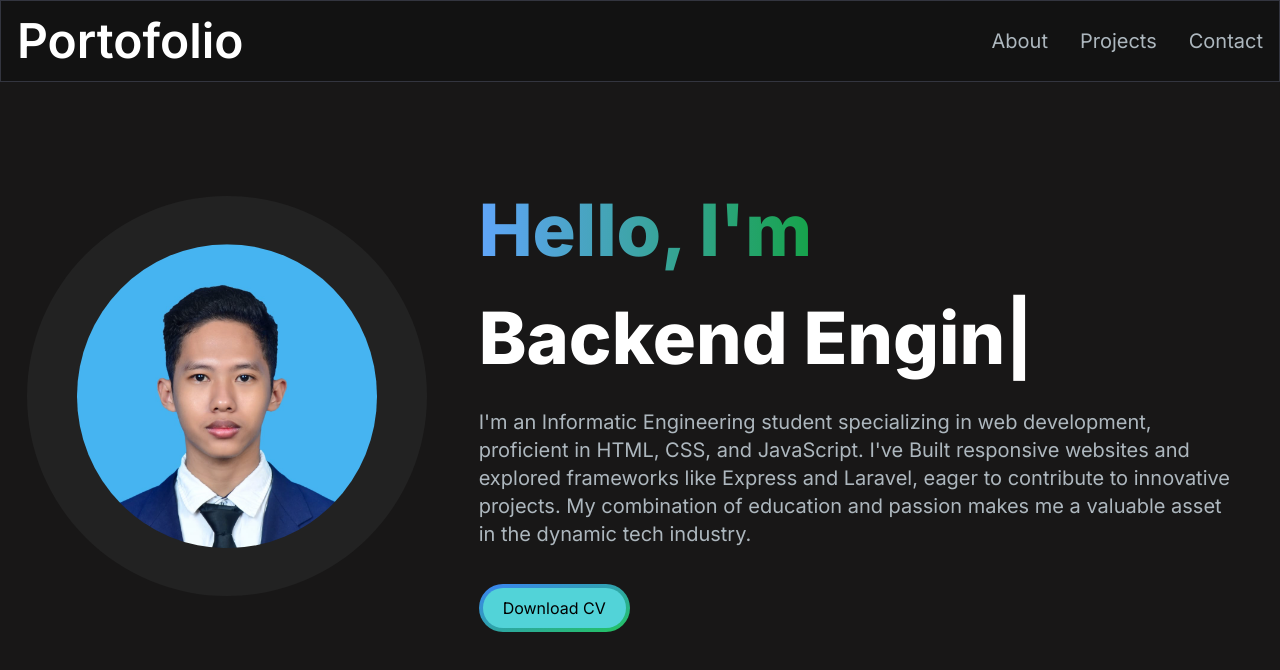
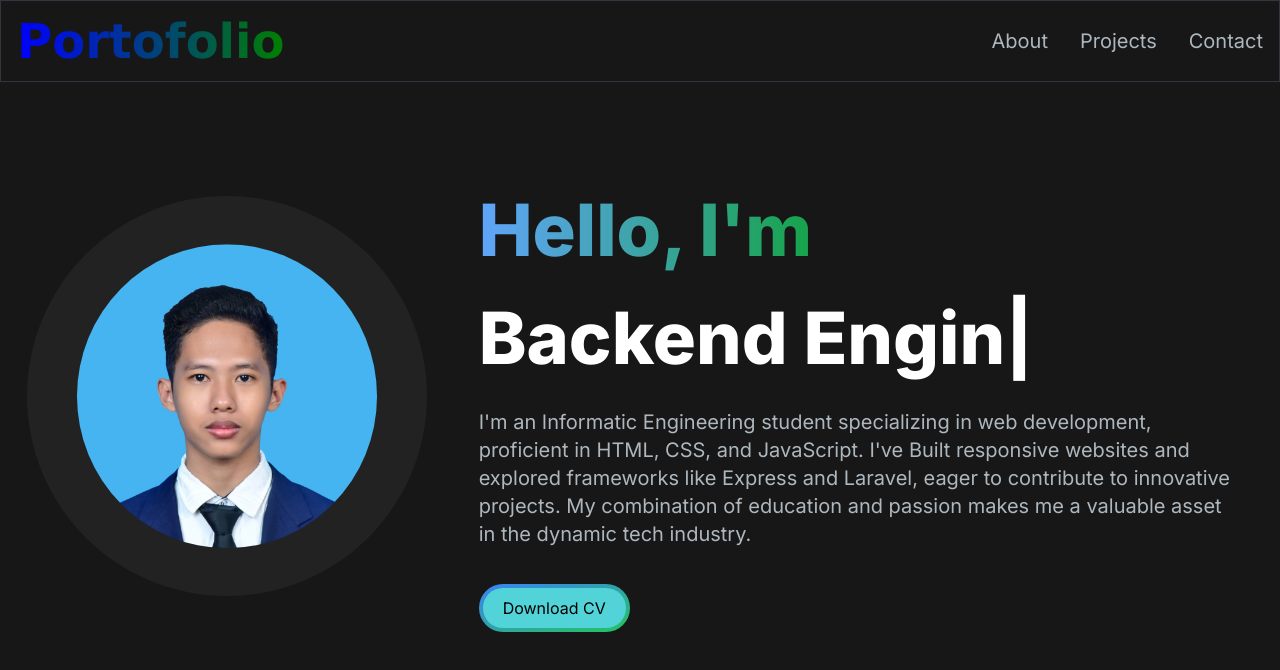
Before and after one commit to Vangzbill/Web_Portofolio, a Next.js app: page / in a window 1280 px wide. Shown: the top 670 px of the page. Built offline with nearby package versions, Linux system fonts and the light colour scheme.

Commit message:
edit style navbar

```diff
--- a/next.config.js
+++ b/next.config.js
@@ -1,13 +1,4 @@
 /** @type {import('next').NextConfig} */
-const nextConfig = {
-    css : {
-        modules: true,
-        loaderOptions: {
-            localIdentName: '[local]_[hash:base64:5]'
-        }
-    },
-    reactStrictMode: true,
-
-}
+const nextConfig = {}
 
 module.exports = nextConfig
--- a/src/app/components/Navbar.jsx
+++ b/src/app/components/Navbar.jsx
@@ -4,7 +4,6 @@ import React, { useState } from "react";
 import NavLink from "./NavLink";
 import { BanIcon, XIcon } from "@heroicons/react/solid";
 import MenuOverlay from "./MenuOverlay";
-import "@fontsource/nunito";
 
 const navLinks = [
   {
@@ -25,19 +24,20 @@ const Navbar = () => {
   const [navbarOpen, setNavbarOpen] = useState(false);
 
   return (
-    <nav className="fixed mx-auto border border-[#33353F] top-0 left-0 right-0 z-10 bg-[#121212] bg-opacity-100">
+    <nav className="fixed mx-auto border border-[#33353F] top-0 left-0 right-0 z-10 bg-[#181717] bg-opacity-100">
 
 
       <div className="flex container lg:py-4 flex-wrap items-center justify-between mx-auto px-4 py-2">
         <Link
           href={"/"}
-          className="text-2xl md:text-5xl text-white font-semibold font-custom"
+          style={{
+            backgroundImage: "linear-gradient(to right, blue, green)",
+            WebkitBackgroundClip: "text",
+            color: "transparent",
+            fontFamily: "Geneva",
+          }}
+          className="text-2xl md:text-5xl font-semibold"
         >
-            <style jsx>{`
-            .font-custom {
-            font-family: 'Nunito', Verdana, Geneva, Tahoma, sans-serif;
-            }
-        `}</style>
           Portofolio
         </Link>
         <div className="mobile-menu block md:hidden">
```
